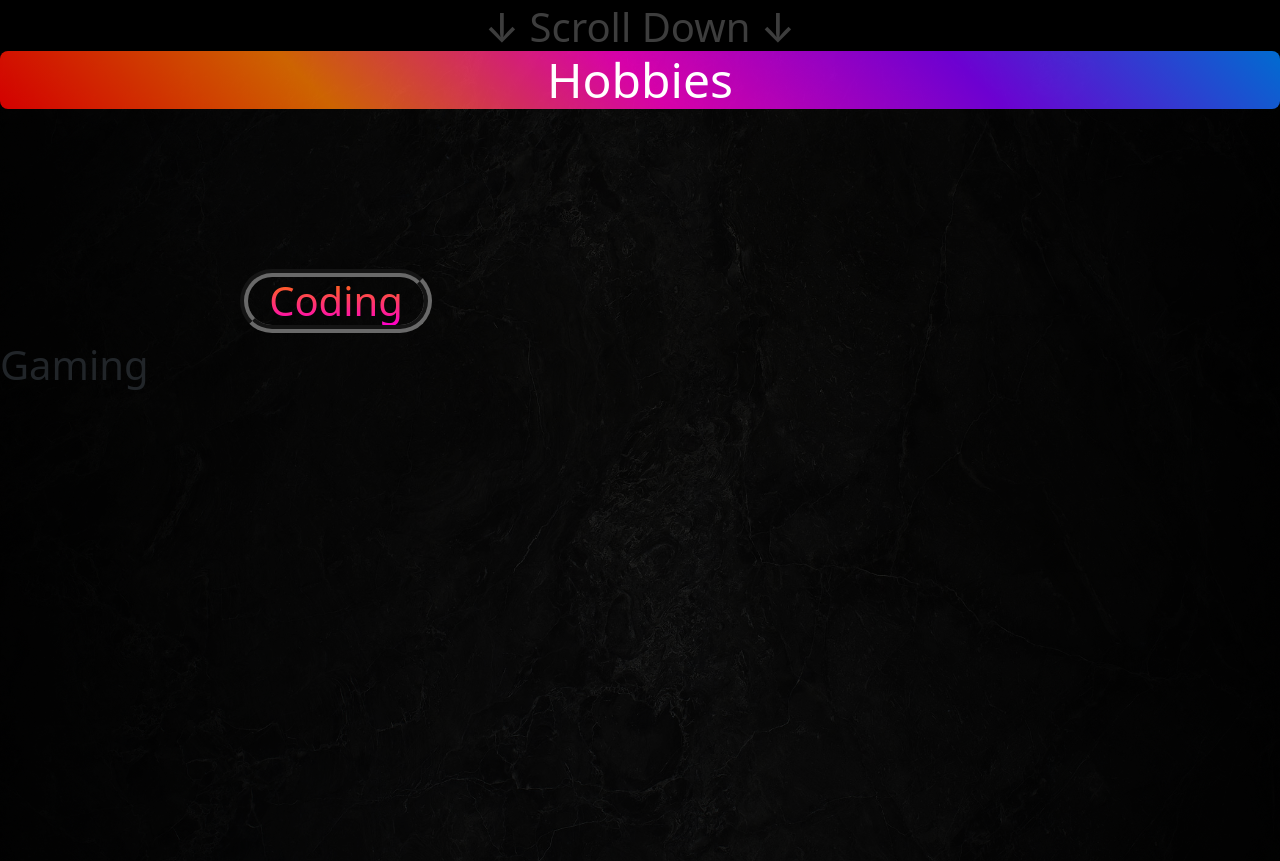
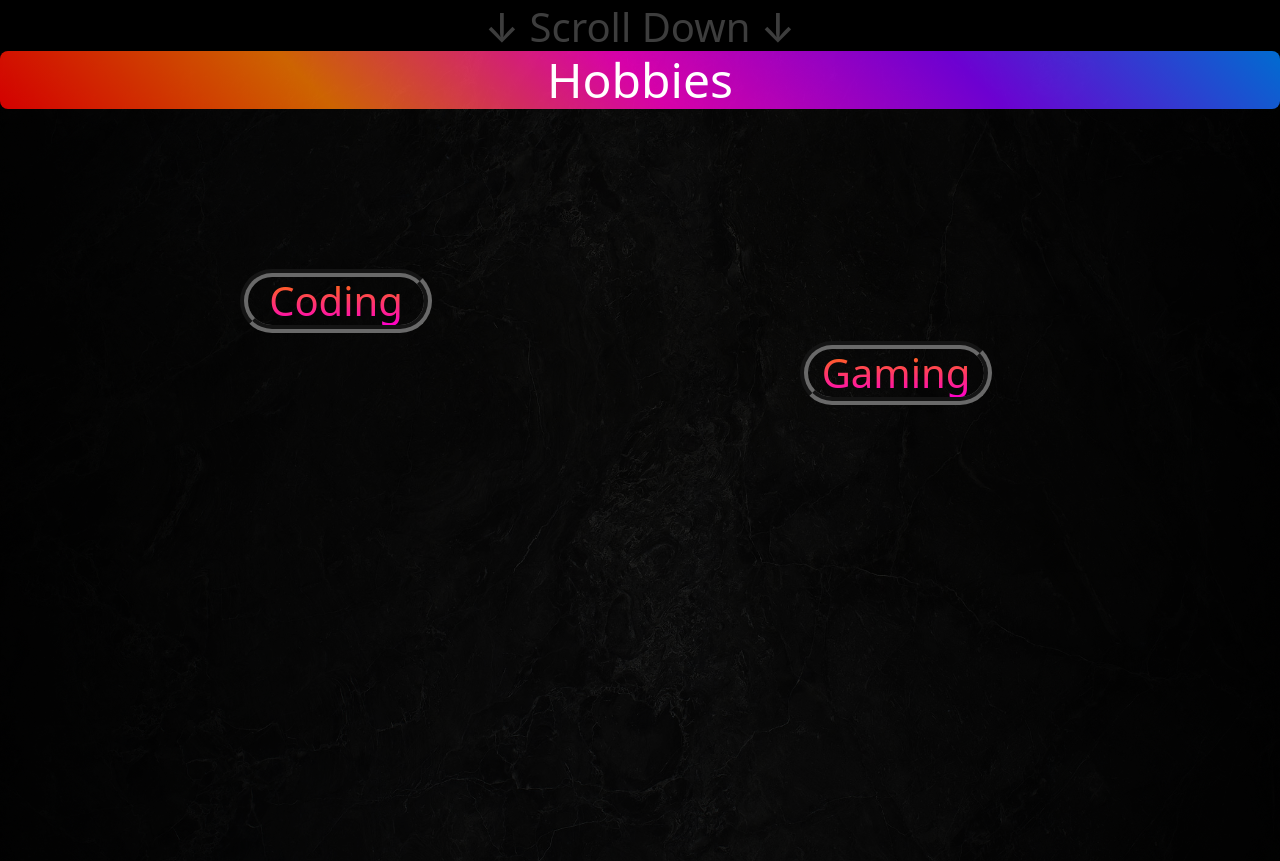
Before and after one commit to BlakeBuchholz/GalaxyPortfolio, a website: page Public/index.html in a window 1280 px wide. Shown: the part 879-1740 px from the top of the page. Drawn offline with nearby package versions, Linux system fonts and the light colour scheme.

Commit message:
Added styles to Hobbies gaming

```diff
--- a/Public/styles.css
+++ b/Public/styles.css
@@ -495,4 +495,26 @@ background: linear-gradient(111.3deg, #5eff00 9.6%, #008307 93.6%);
   border-width: .5rem;
 
 }
+
+.hobby-Gaming {
+  position: absolute;
+  z-index: 1;
+  text-align: center;
+  width: 15vw;
+  margin-bottom: 20rem;
+  margin-left: 50rem;
+
+}
+
+.hobby-Gaming-Header {
+  background: -webkit-linear-gradient(#ff7300, #ff00c8);
+  background-clip: text;
+  -webkit-background-clip: text;
+  -webkit-text-fill-color: transparent;
+  font-size: 2.5rem;
+  border-style: groove;
+  border-radius: 2rem;
+  border-color: dimgrey;
+  border-width: .5rem;
+}
 /* Marble hobbies section END */
```
